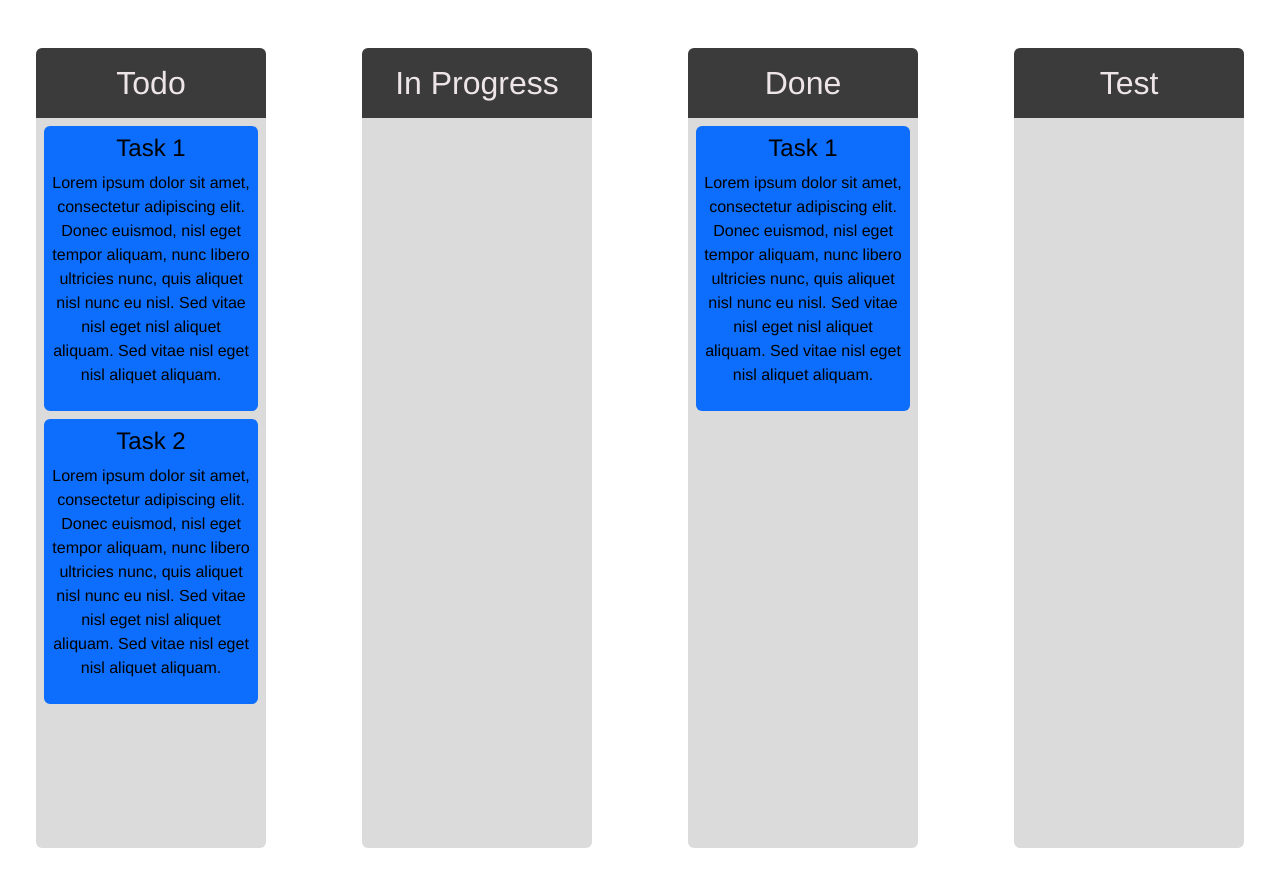
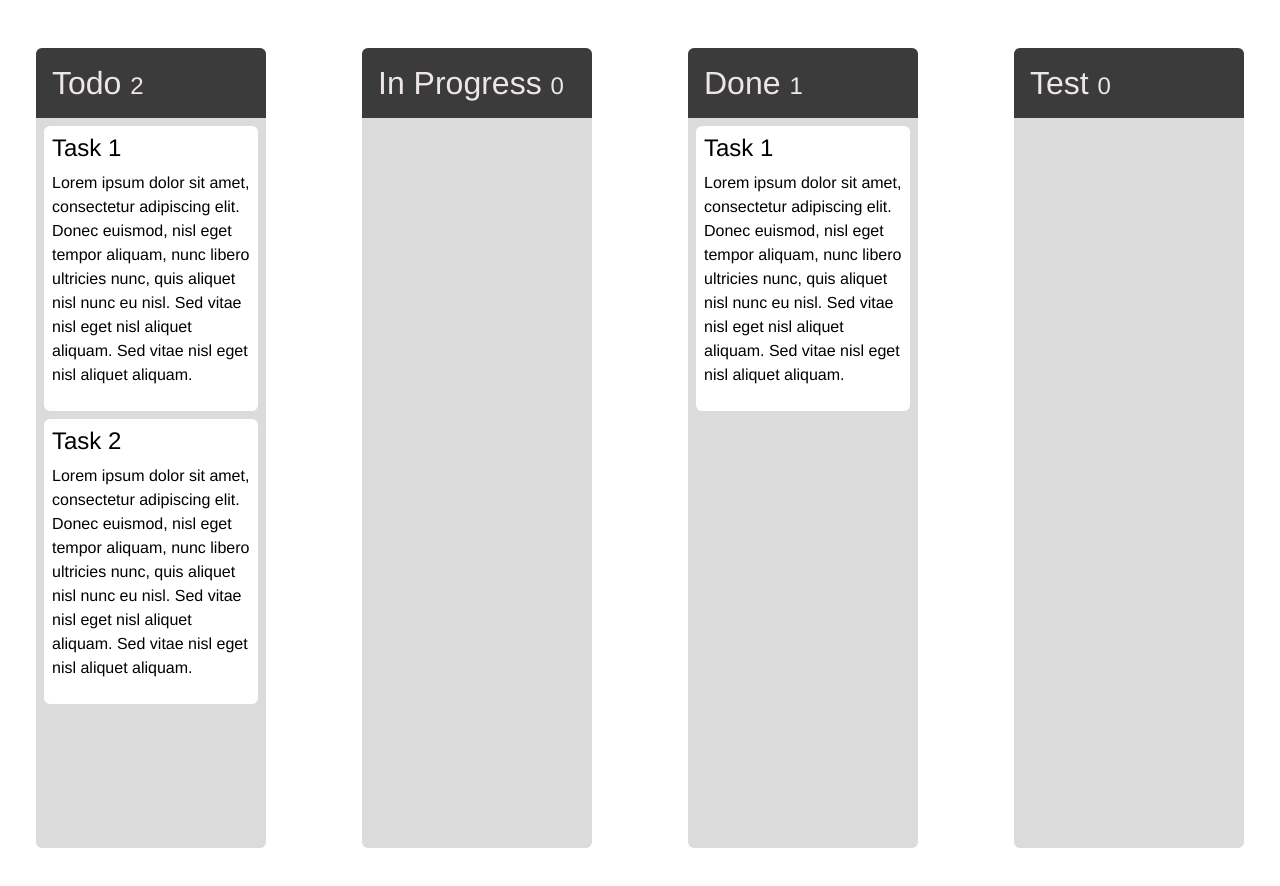
Before and after one commit to arturszolke/board-app, a Vue app: page / in a window 1280 px wide. Shown: the top 886 px of the page. Built offline with nearby package versions, Linux system fonts and the light colour scheme.

Commit message:
style changes

```diff
--- a/src/components/BoardStatus.vue
+++ b/src/components/BoardStatus.vue
@@ -14,7 +14,7 @@ export default {
     <div class="wrapper m-5 rounded">
         <div class="boardStatus rounded">
             <div class="fw-bolder statusName rounded-top">
-                <h2 class="py-3">{{ status.name }}</h2>
+                <h2 class="p-3 text-start">{{ status.name }} <span class="fs-4">{{ status.tasks.length }}</span></h2>
             </div>
             <!-- <div v-for="(task, id) in status.tasks" :key="id">
                 {{ task.title }}
@@ -25,11 +25,11 @@ export default {
                     fallback-class="fallbackStyleClass" :force-fallback="true" :animation="200" :list="status.tasks"
                     item-key="id">
                     <template #item="{ element: task }">
-                        <div class="drag bg-primary rounded-2 m-2 p-2">
-                            <h4>
+                        <div class="drag bg-white rounded-2 m-2 p-2">
+                            <h4 class="text-start">
                                 {{ task.title }}
                             </h4>
-                            <p>
+                            <p class="text-start">
                                 {{ task.description }}
                             </p>
                         </div>
@@ -60,7 +60,7 @@ export default {
 }
 
 .draggable {
-    min-height: 400px;
+    min-height: 500px;
 }
 
 .drag {
```
